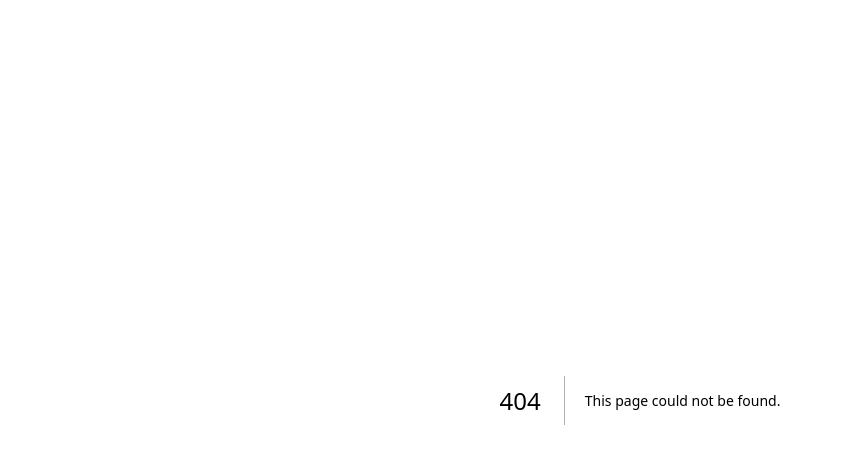
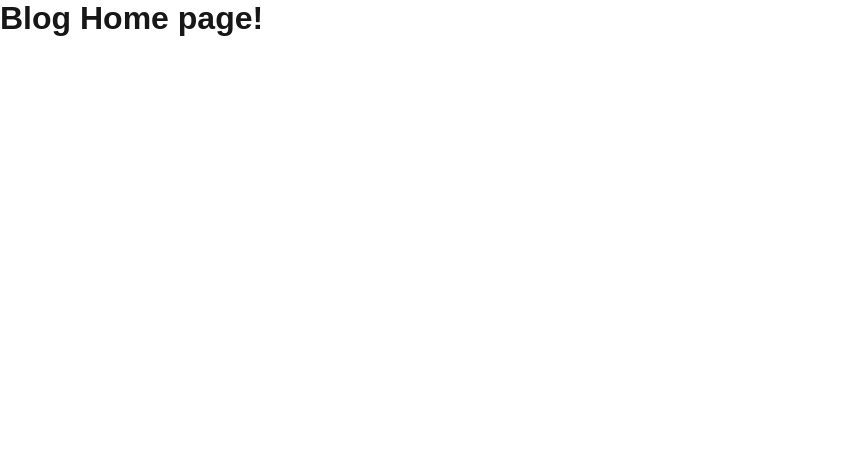
Before and after one commit to project-txn/nextjs-16-template, a Next.js app: page /blog in a window 1280 px wide. Before the commit this address had no page. Shown: the top 464 px of the page, without its empty margins (0-841 px from the left). Built offline with nearby package versions, Linux system fonts and the light colour scheme.

Commit message:
build: dynamic route segments

```diff
--- /dev/null
+++ b/app/blog/[slug]/page.js
@@ -0,0 +1,6 @@
+function generateStaticParams() {}
+
+export default async function Page({ params }) {
+  const { slug } = await params
+  return <div>My Post: {slug}</div>
+}
--- /dev/null
+++ b/app/blog/page.js
@@ -0,0 +1,3 @@
+export default function Page() {
+  return <h1>Blog Home page!</h1>
+}
```
